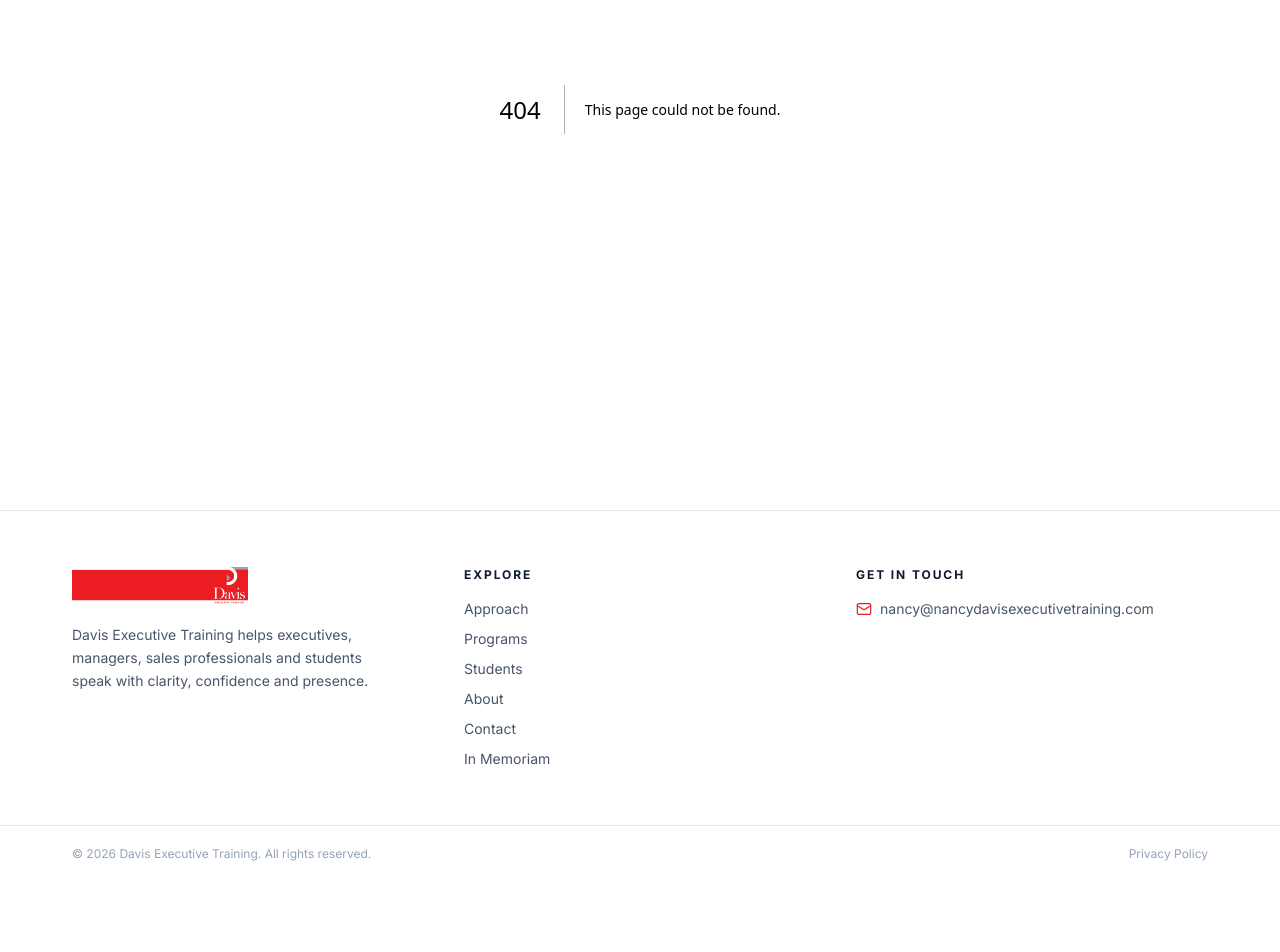
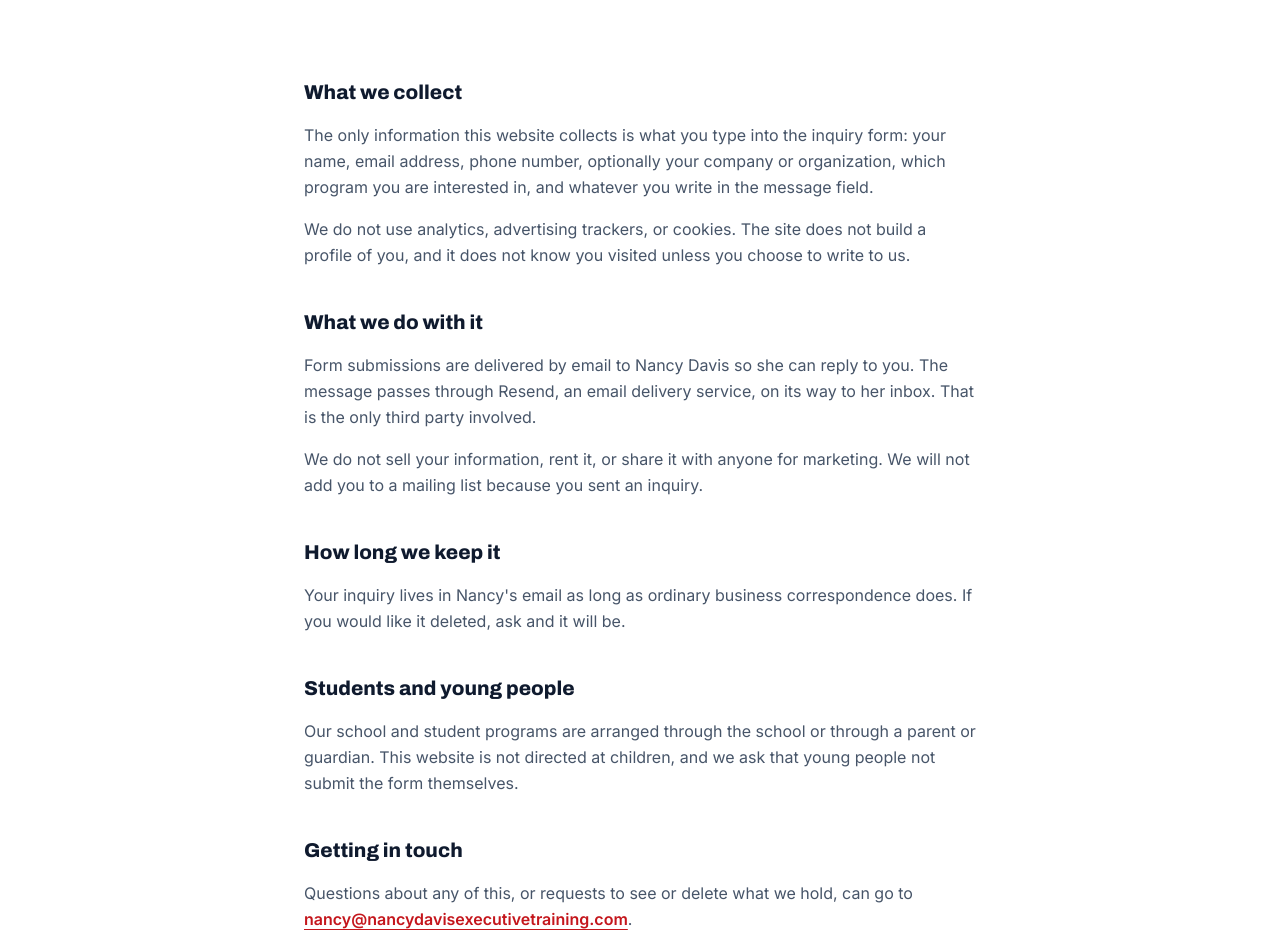
Before and after one commit to leifehetland/nancy-det, a Next.js app: page /privacy-policy in a window 1280 px wide. Before the commit this address had no page. Shown: the part 400-1352 px from the top of the page. Before the commit the page ends 1282 px from the top, so only its background shows below. Built offline with nearby package versions, Linux system fonts and the light colour scheme.

Commit message:
updating text copy

```diff
--- a/app/globals.css
+++ b/app/globals.css
@@ -8,6 +8,44 @@
 
 html {
   scroll-behavior: smooth;
+}
+
+/* Anchor scrolling and transitions can trigger nausea for people with
+   vestibular disorders. Respect the OS-level setting. */
+@media (prefers-reduced-motion: reduce) {
+  html {
+    scroll-behavior: auto;
+  }
+
+  *,
+  *::before,
+  *::after {
+    animation-duration: 0.01ms !important;
+    animation-iteration-count: 1 !important;
+    transition-duration: 0.01ms !important;
+    scroll-behavior: auto !important;
+  }
+}
+
+/* Keyboard skip link: off-screen until focused. */
+.skip-link {
+  position: absolute;
+  left: -9999px;
+  top: 0;
+  z-index: 100;
+}
+
+.skip-link:focus {
+  left: 0.75rem;
+  top: 0.75rem;
+  width: auto;
+  height: auto;
+  padding: 0.75rem 1.25rem;
+  border-radius: 0.375rem;
+  background: #0f1a2e;
+  color: #fff;
+  font-size: 0.875rem;
+  font-weight: 700;
 }
 
 body {
@@ -52,8 +90,9 @@ body {
 
   /* --- Typography ---------------------------------------------------- */
 
+  /* Red text on LIGHT surfaces. See the contrast note in tailwind.config.ts. */
   .eyebrow {
-    @apply text-xs font-bold uppercase tracking-[0.18em] text-brand;
+    @apply text-xs font-bold uppercase tracking-[0.18em] text-brand-dark;
   }
 
   .section-title {
--- a/app/in-memoriam/page.tsx
+++ b/app/in-memoriam/page.tsx
@@ -28,7 +28,7 @@ export default function InMemoriamPage() {
           </h1>
           <span aria-hidden="true" className="mx-auto mt-7 block h-px w-16 bg-brand" />
           <p className="mt-7 text-base text-white/70">{m.dates}</p>
-          <p className="mt-1.5 text-sm text-white/45">{m.role}</p>
+          <p className="mt-1.5 text-sm text-white/60">{m.role}</p>
         </div>
       </section>
 
--- a/app/layout.tsx
+++ b/app/layout.tsx
@@ -31,8 +31,14 @@ export const metadata: Metadata = {
     siteName: site.name,
     title,
     description,
+    images: [{ url: "/og.png", width: 1200, height: 630, alt: site.name }],
   },
-  twitter: { card: "summary_large_image", title, description },
+  twitter: {
+    card: "summary_large_image",
+    title,
+    description,
+    images: ["/og.png"],
+  },
 };
 
 export const viewport: Viewport = {
@@ -43,9 +49,42 @@ export default function RootLayout({ children }: { children: React.ReactNode })
   return (
     <html lang="en" className={`${inter.variable} ${archivo.variable}`}>
       <body>
+        <a href="#main" className="skip-link">
+          Skip to content
+        </a>
         <Header />
-        <main>{children}</main>
+        <main id="main">{children}</main>
         <Footer />
+        {/* Structured data. Only facts we can stand behind: no street address,
+            no phone, no price. */}
+        <script
+          type="application/ld+json"
+          dangerouslySetInnerHTML={{
+            __html: JSON.stringify({
+              "@context": "https://schema.org",
+              "@type": "ProfessionalService",
+              name: site.name,
+              url: siteUrl,
+              description,
+              email: site.email,
+              areaServed: "US",
+              address: {
+                "@type": "PostalAddress",
+                addressLocality: "Birmingham",
+                addressRegion: "AL",
+                addressCountry: "US",
+              },
+              founder: { "@type": "Person", name: "Nancy Davis" },
+              foundingDate: "1988",
+              knowsAbout: [
+                "Public speaking",
+                "Executive communication",
+                "Presentation skills",
+                "Sales presentation training",
+              ],
+            }),
+          }}
+        />
       </body>
     </html>
   );
--- /dev/null
+++ b/app/privacy-policy/page.tsx
@@ -0,0 +1,118 @@
+import type { Metadata } from "next";
+import { site } from "@/lib/site";
+
+export const metadata: Metadata = {
+  title: "Privacy Policy",
+  description: `How ${site.name} handles information submitted through this website.`,
+};
+
+/**
+ * Privacy policy.
+ *
+ * Written to describe what this site ACTUALLY does today: one contact form,
+ * no analytics, no cookies, no third-party trackers. If any of that changes
+ * (adding Google Analytics, a chat widget, a booking embed), this page has to
+ * change with it.
+ *
+ * This is a plain-language description, not legal advice. Nancy should have it
+ * reviewed before relying on it, particularly if she ever collects information
+ * from students under 13, which brings COPPA into scope.
+ */
+export default function PrivacyPolicyPage() {
+  const updated = "September 2026";
+
+  return (
+    <>
+      <section className="bg-ink text-white">
+        <div className="container-x py-16 text-center md:py-20">
+          <p className="eyebrow-light">Legal</p>
+          <h1 className="mt-5 font-display text-3xl font-extrabold tracking-tight sm:text-4xl">
+            Privacy Policy
+          </h1>
+          <p className="mt-4 text-sm text-white/60">Last updated {updated}</p>
+        </div>
+      </section>
+
+      <section className="bg-white">
+        <div className="container-x py-16 lg:py-20">
+          <div className="mx-auto max-w-2xl space-y-10">
+            <div>
+              <h2 className="font-display text-xl font-extrabold text-ink">
+                What we collect
+              </h2>
+              <p className="mt-4 text-base leading-relaxed text-slate-body">
+                The only information this website collects is what you type into the
+                inquiry form: your name, email address, phone number, optionally your
+                company or organization, which program you are interested in, and
+                whatever you write in the message field.
+              </p>
+              <p className="mt-4 text-base leading-relaxed text-slate-body">
+                We do not use analytics, advertising trackers, or cookies. The site does
+                not build a profile of you, and it does not know you visited unless you
+                choose to write to us.
+              </p>
+            </div>
+
+            <div>
+              <h2 className="font-display text-xl font-extrabold text-ink">
+                What we do with it
+              </h2>
+              <p className="mt-4 text-base leading-relaxed text-slate-body">
+                Form submissions are delivered by email to Nancy Davis so she can reply
+                to you. The message passes through Resend, an email delivery service, on
+                its way to her inbox. That is the only third party involved.
+              </p>
+              <p className="mt-4 text-base leading-relaxed text-slate-body">
+                We do not sell your information, rent it, or share it with anyone for
+                marketing. We will not add you to a mailing list because you sent an
+                inquiry.
+              </p>
+            </div>
+
+            <div>
+              <h2 className="font-display text-xl font-extrabold text-ink">
+                How long we keep it
+              </h2>
+              <p className="mt-4 text-base leading-relaxed text-slate-body">
+                Your inquiry lives in Nancy&apos;s email as long as ordinary business
+                correspondence does. If you would like it deleted, ask and it will be.
+              </p>
+            </div>
+
+            <div>
+              <h2 className="font-display text-xl font-extrabold text-ink">
+                Students and young people
+              </h2>
+              <p className="mt-4 text-base leading-relaxed text-slate-body">
+                Our school and student programs are arranged through the school or
+                through a parent or guardian. This website is not directed at children,
+                and we ask that young people not submit the form themselves.
+              </p>
+            </div>
+
+            <div>
+              <h2 className="font-display text-xl font-extrabold text-ink">
+                Getting in touch
+              </h2>
+              <p className="mt-4 text-base leading-relaxed text-slate-body">
+                Questions about any of this, or requests to see or delete what we hold,
+                can go to{" "}
+                {site.email && site.emailHref ? (
+                  <a
+                    href={site.emailHref}
+                    className="font-semibold text-brand-dark underline underline-offset-4"
+                  >
+                    {site.email}
+                  </a>
+                ) : (
+                  "us through the inquiry form"
+                )}
+                .
+              </p>
+            </div>
+          </div>
+        </div>
+      </section>
+    </>
+  );
+}
--- a/components/ContactForm.tsx
+++ b/components/ContactForm.tsx
@@ -53,7 +53,7 @@ export default function ContactForm() {
   }
 
   const field =
-    "mt-1.5 w-full rounded-md border border-mist-line bg-white px-3.5 py-2.5 text-sm text-ink " +
+    "mt-1.5 w-full rounded-md border border-mist-line bg-white px-3.5 py-3 text-sm text-ink min-h-[44px] " +
     "placeholder:text-slate-muted focus:border-brand focus:outline-none focus:ring-2 focus:ring-brand/25 " +
     "disabled:opacity-60";
   const label = "block text-[11px] font-bold uppercase tracking-[0.12em] text-ink";
@@ -90,19 +90,54 @@ export default function ContactForm() {
       <div className="grid gap-5 sm:grid-cols-2">
         <div>
           <label htmlFor="name" className={label}>Full Name *</label>
-          <input id="name" name="name" required disabled={busy} placeholder="e.g. John Smith" className={field} />
+          <input
+            id="name"
+            name="name"
+            required
+            disabled={busy}
+            autoComplete="name"
+            placeholder="e.g. John Smith"
+            className={field}
+          />
         </div>
         <div>
           <label htmlFor="email" className={label}>Email Address *</label>
-          <input id="email" name="email" type="email" required disabled={busy} placeholder="e.g. jsmith@company.com" className={field} />
+          <input
+            id="email"
+            name="email"
+            type="email"
+            required
+            disabled={busy}
+            autoComplete="email"
+            inputMode="email"
+            placeholder="e.g. jsmith@company.com"
+            className={field}
+          />
         </div>
         <div>
           <label htmlFor="phone" className={label}>Phone Number *</label>
-          <input id="phone" name="phone" type="tel" required disabled={busy} placeholder="e.g. (404) 555-0199" className={field} />
+          <input
+            id="phone"
+            name="phone"
+            type="tel"
+            required
+            disabled={busy}
+            autoComplete="tel"
+            inputMode="tel"
+            placeholder="e.g. (205) 555-0199"
+            className={field}
+          />
         </div>
         <div>
           <label htmlFor="company" className={label}>Company / Organization</label>
-          <input id="company" name="company" disabled={busy} placeholder="e.g. AT&T or Merrill Lynch" className={field} />
+          <input
+            id="company"
+            name="company"
+            disabled={busy}
+            autoComplete="organization"
+            placeholder="e.g. Ducks Unlimited"
+            className={field}
+          />
         </div>
       </div>
 
--- a/components/Footer.tsx
+++ b/components/Footer.tsx
@@ -16,16 +16,16 @@ export default function Footer() {
 
         <div>
           <h2 className="text-xs font-bold uppercase tracking-[0.16em] text-ink">Explore</h2>
-          <ul className="mt-4 space-y-2.5 text-sm">
+          <ul className="mt-4 text-sm lg:space-y-2.5">
             {footer.links.map((item) => (
               <li key={item.href}>
-                <a href={item.href} className="text-slate-body hover:text-brand">
+                <a href={item.href} className="flex min-h-[44px] items-center text-slate-body hover:text-brand-dark lg:min-h-0 lg:py-1">
                   {item.label}
                 </a>
               </li>
             ))}
             <li>
-              <Link href={memorial.href} className="text-slate-body hover:text-brand">
+              <Link href={memorial.href} className="flex min-h-[44px] items-center text-slate-body hover:text-brand-dark lg:min-h-0 lg:py-1">
                 {memorial.navLabel}
               </Link>
             </li>
@@ -41,7 +41,7 @@ export default function Footer() {
               <li>
                 <a
                   href={site.emailHref}
-                  className="inline-flex items-start gap-2 text-slate-body hover:text-brand"
+                  className="inline-flex min-h-[44px] items-center gap-2 text-slate-body hover:text-brand-dark"
                 >
                   <Icon.mail className="mt-0.5 shrink-0 text-base text-brand" />
                   <span>
@@ -76,7 +76,7 @@ export default function Footer() {
           </span>
           <div className="flex gap-6">
             {footer.legal.map((item) => (
-              <Link key={item.href} href={item.href} className="hover:text-brand">
+              <Link key={item.href} href={item.href} className="inline-flex min-h-[44px] items-center hover:text-brand-dark sm:min-h-0">
                 {item.label}
               </Link>
             ))}
--- a/lib/site.ts
+++ b/lib/site.ts
@@ -32,15 +32,17 @@ export const site = {
   email: "nancy@nancydavisexecutivetraining.com" as string | null,
   emailHref: "mailto:nancy@nancydavisexecutivetraining.com" as string | null,
 
-  // TODO: confirm what Nancy wants published, if anything. An unclaimed Manta
-  // listing suggests a Vestavia Hills, AL address, but it looks residential —
-  // do not publish without her explicit say-so.
-  locations: null as string | null,
-  hq: null as string | null,
+  // City only, confirmed by Nancy. No street address is published: the one
+  // that turns up in third-party listings looks residential.
+  locations: "Birmingham, Alabama" as string | null,
+  hq: "Based in Birmingham, Alabama" as string | null,
+  // Travels for on-site work. Stated plainly so prospects outside Birmingham
+  // do not assume they are out of range.
+  serviceArea: "Available on-site nationwide",
   hours: null as string | null,
 
   description:
-    "Davis Executive Training helps executives, managers, sales professionals and students speak with clarity, confidence and presence.",
+    "Davis Executive Training helps executives, managers, sales professionals and students speak with clarity, confidence and presence. Based in Birmingham, Alabama, available on-site nationwide.",
 };
 
 /** Anchor targets on the one-page site. Order matches the page. */
@@ -338,7 +340,7 @@ export const contact = {
   eyebrow: "Contact",
   heading: "Tell us what you want to change",
   intro:
-    "Whether it is a team, one person, or a school, send a note and Nancy will get back to you.",
+    "Whether it is a team, one person, or a school, send a note and Nancy will get back to you. DET is based in Birmingham, Alabama and travels for on-site work.",
   form: {
     submit: "Send Inquiry",
     programs: [
--- a/tailwind.config.ts
+++ b/tailwind.config.ts
@@ -16,7 +16,14 @@ const config: Config = {
           soft: "#16233c",
           line: "#26344f",
         },
-        // `brand` is the DET red from the logo, used for accents and CTAs.
+        // `brand` is the DET red from the logo.
+        //
+        // CONTRAST RULES (all measured against WCAG AA, 4.5:1 for body text):
+        //   bg-brand          fills only. White text on it is 4.72:1. OK.
+        //   text-brand-dark   red TEXT on light surfaces. 6.03:1 on white.
+        //                     Plain `text-brand` on white is 4.48:1 and FAILS.
+        //   text-brand-light  red TEXT on navy. 5.76:1 on #0f1a2e.
+        //                     Plain `text-brand` on navy is 3.7:1 and FAILS.
         brand: {
           DEFAULT: "#e31e24",
           dark: "#c4161c",
@@ -31,7 +38,9 @@ const config: Config = {
         },
         slate: {
           body: "#475569",
-          muted: "#94a3b8",
+          // Was #94a3b8, which is only 2.56:1 on white and failed AA badly.
+          // #64748b is 4.76:1.
+          muted: "#64748b",
         },
       },
       fontFamily: {
```
Also changed, not shown: app/page.tsx (+16 -4 lines), components/Header.tsx (+13 -13 lines), app/icon.svg (added), public/og.png (added).
